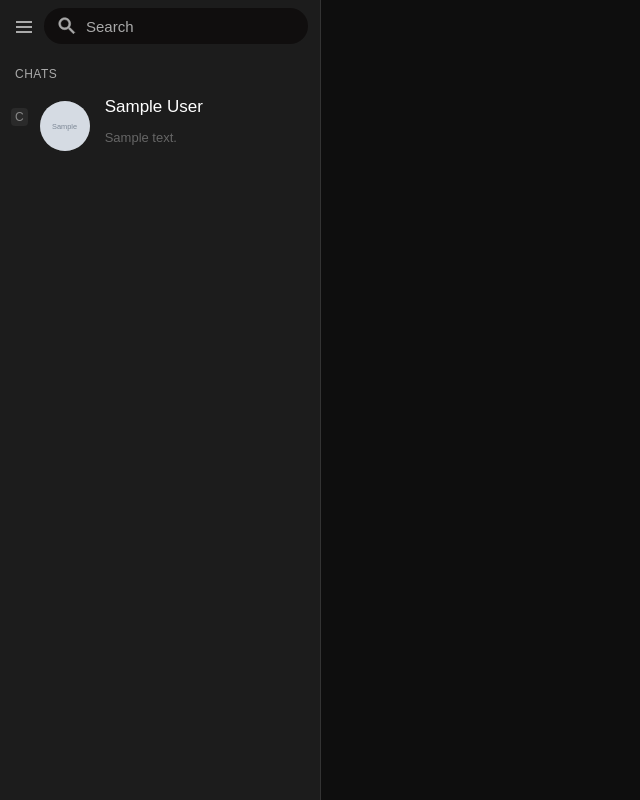
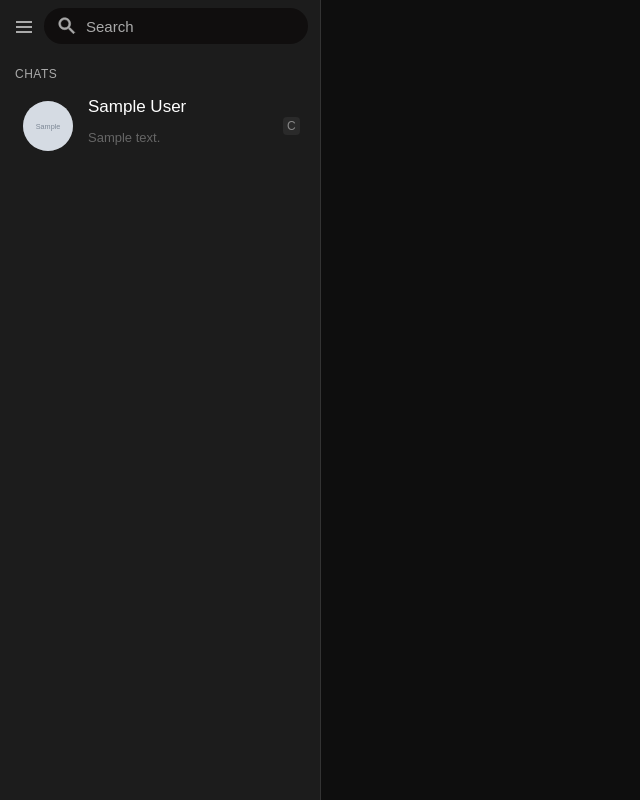
Before and after one commit to kutmanerlan/chat, a Flask app: page /main in a window 1280 px wide. Shown: the whole page, without its empty margins (0-640 px from the left). Run offline with Flask 3, Linux system fonts and the light colour scheme; a user stored in the database is signed in; tables that the repository leaves empty hold one stand-in row (values such as "Sample post"); grey boxes marked "Sample" are stand-in pictures; some libraries are stand-ins or nearby versions.

Commit message:
user contacts

```diff
--- a/static/styles/contacts.css
+++ b/static/styles/contacts.css
@@ -120,7 +120,7 @@
   border-radius: 4px;
   z-index: 10; /* Ensure it's above other elements */
   cursor: help; /* Change cursor to indicate there's additional information */
-  position: relative; /* For tooltip positioning */
+  /* Removed the duplicate 'position: relative' that was causing the issue */
 }
 
 /* Tooltip styles */
```
